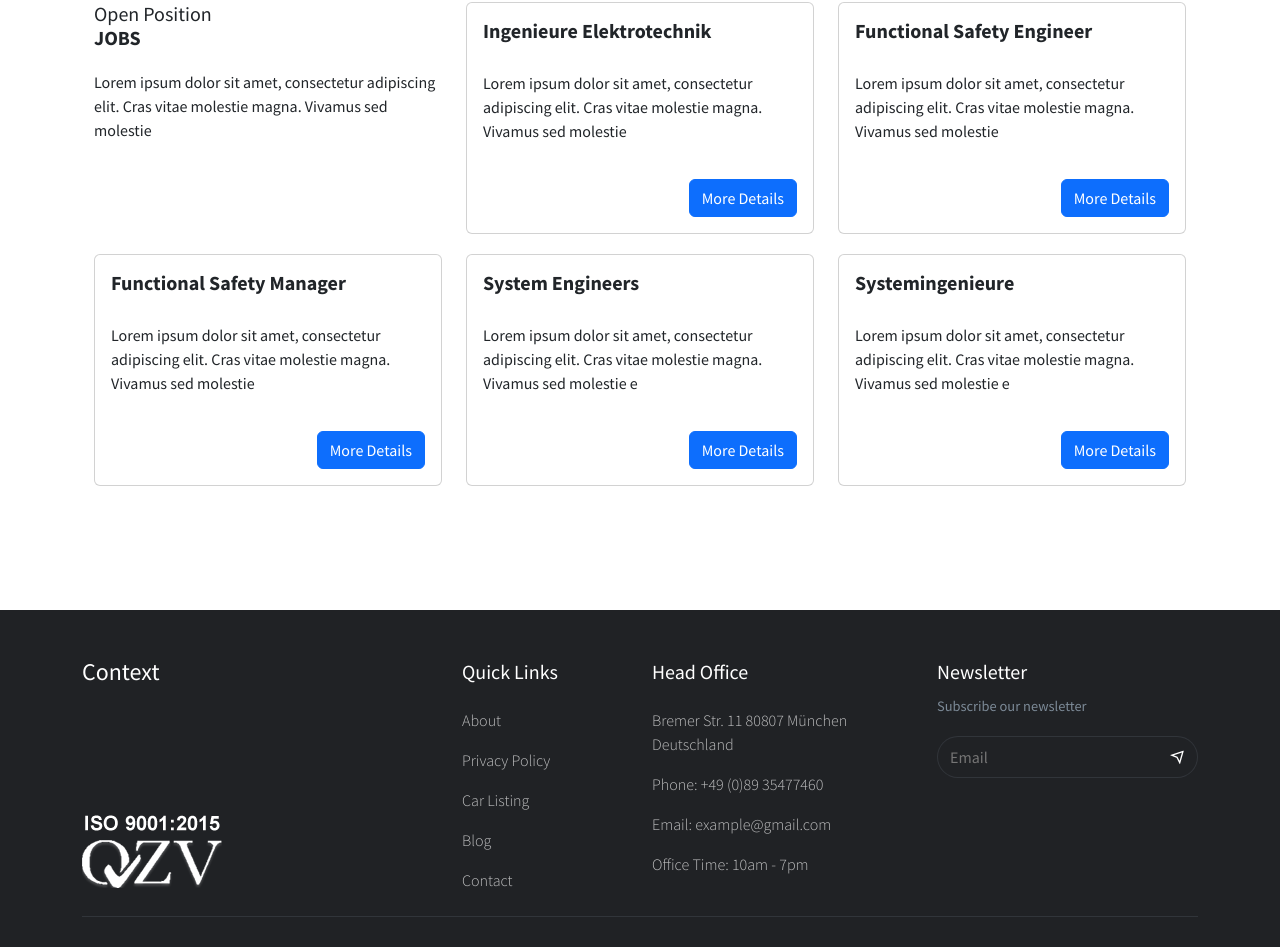
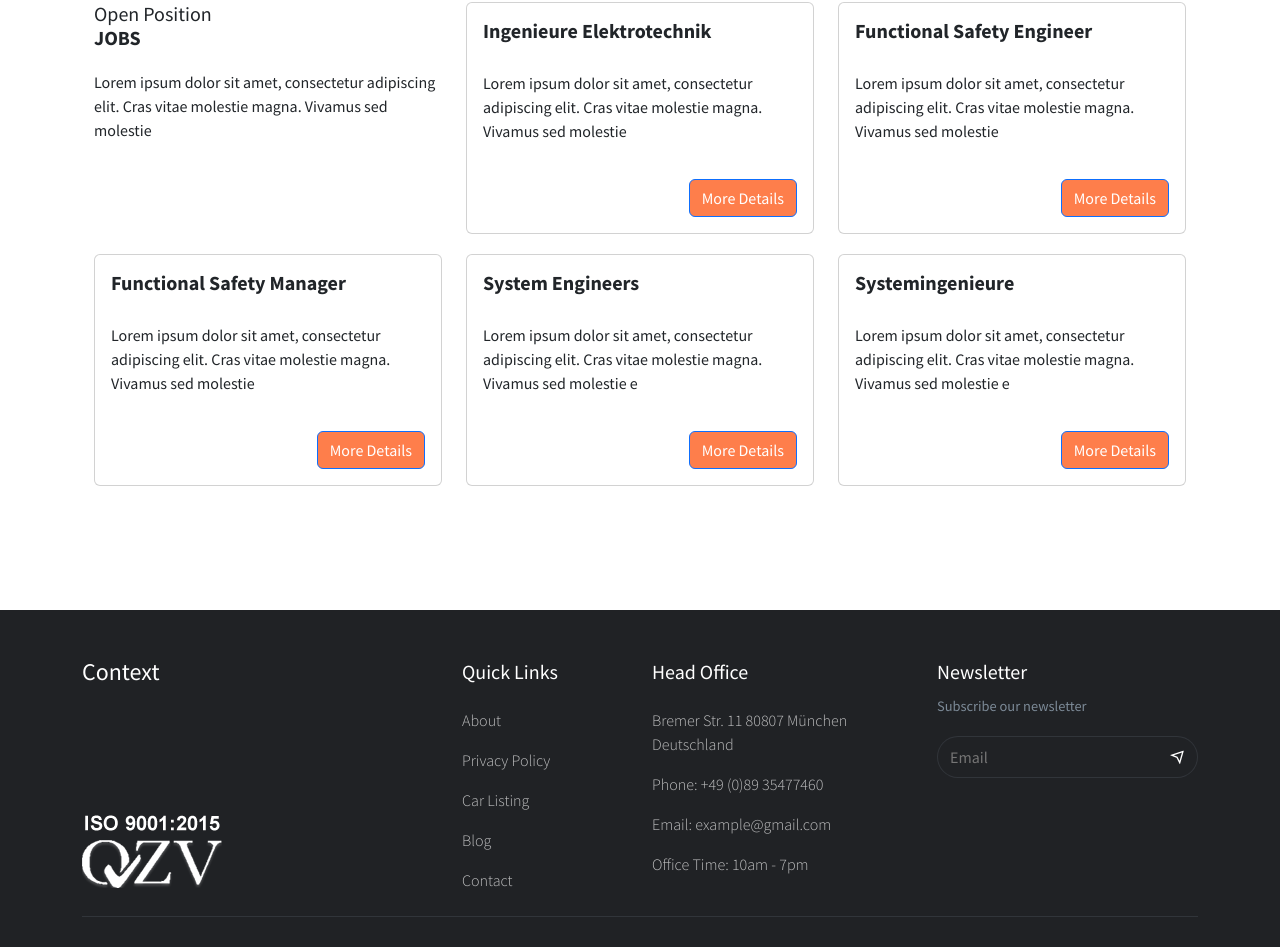
Before and after one commit to EuronRamadanii/Buna_Version, a React (Create React App) app: page /home in a window 1280 px wide. Shown: the part 3125-4072 px from the top of the page. Built offline with nearby package versions, Linux system fonts and the light colour scheme.

Commit message:
changed button color

```diff
--- a/src/components/UI/JobPositions.jsx
+++ b/src/components/UI/JobPositions.jsx
@@ -41,7 +41,10 @@ function JobPosition() {
                     Lorem ipsum dolor sit amet, consectetur adipiscing elit.
                     Cras vitae molestie magna. Vivamus sed molestie
                   </Card.Text>
-                  <Button style={{ float: "right" }} variant="primary">
+                  <Button
+                    style={{ float: "right", backgroundColor: "#fe7e4b" }}
+                    variant="primary"
+                  >
                     More Details
                   </Button>
                 </Card.Body>
@@ -62,7 +65,10 @@ function JobPosition() {
                     Lorem ipsum dolor sit amet, consectetur adipiscing elit.
                     Cras vitae molestie magna. Vivamus sed molestie
                   </Card.Text>
-                  <Button style={{ float: "right" }} variant="primary">
+                  <Button
+                    style={{ float: "right", backgroundColor: "#fe7e4b" }}
+                    variant="primary"
+                  >
                     More Details
                   </Button>
                 </Card.Body>
@@ -84,7 +90,10 @@ function JobPosition() {
                     Lorem ipsum dolor sit amet, consectetur adipiscing elit.
                     Cras vitae molestie magna. Vivamus sed molestie
                   </Card.Text>
-                  <Button style={{ float: "right" }} variant="primary">
+                  <Button
+                    style={{ float: "right", backgroundColor: "#fe7e4b" }}
+                    variant="primary"
+                  >
                     More Details
                   </Button>
                 </Card.Body>
@@ -102,7 +111,10 @@ function JobPosition() {
                     Lorem ipsum dolor sit amet, consectetur adipiscing elit.
                     Cras vitae molestie magna. Vivamus sed molestie e
                   </Card.Text>
-                  <Button style={{ float: "right" }} variant="primary">
+                  <Button
+                    style={{ float: "right", backgroundColor: "#fe7e4b" }}
+                    variant="primary"
+                  >
                     More Details
                   </Button>
                 </Card.Body>
@@ -120,7 +132,10 @@ function JobPosition() {
                     Lorem ipsum dolor sit amet, consectetur adipiscing elit.
                     Cras vitae molestie magna. Vivamus sed molestie e
                   </Card.Text>
-                  <Button style={{ float: "right" }} variant="primary">
+                  <Button
+                    style={{ float: "right", backgroundColor: "#fe7e4b" }}
+                    variant="primary"
+                  >
                     More Details
                   </Button>
                 </Card.Body>
```
